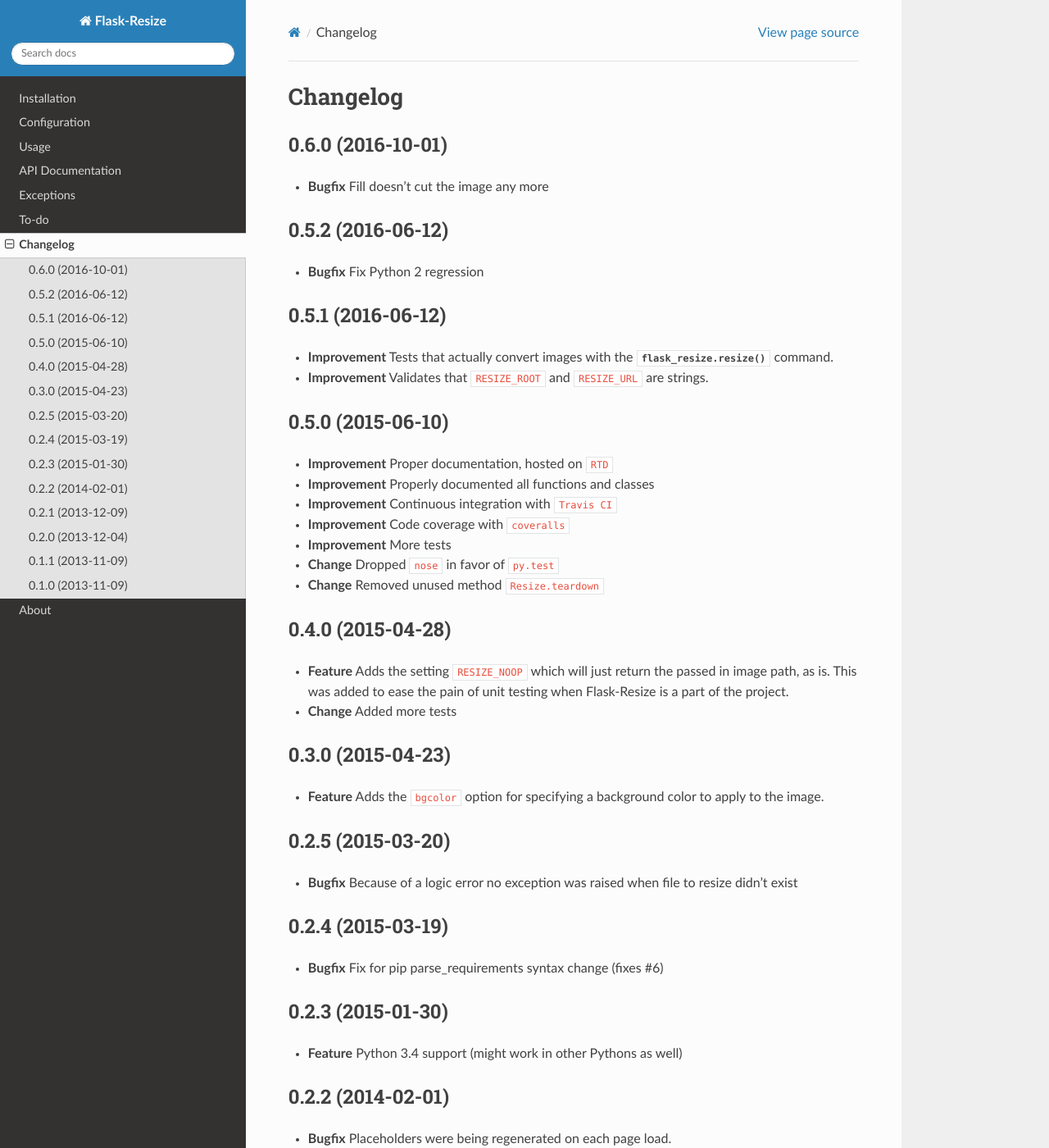
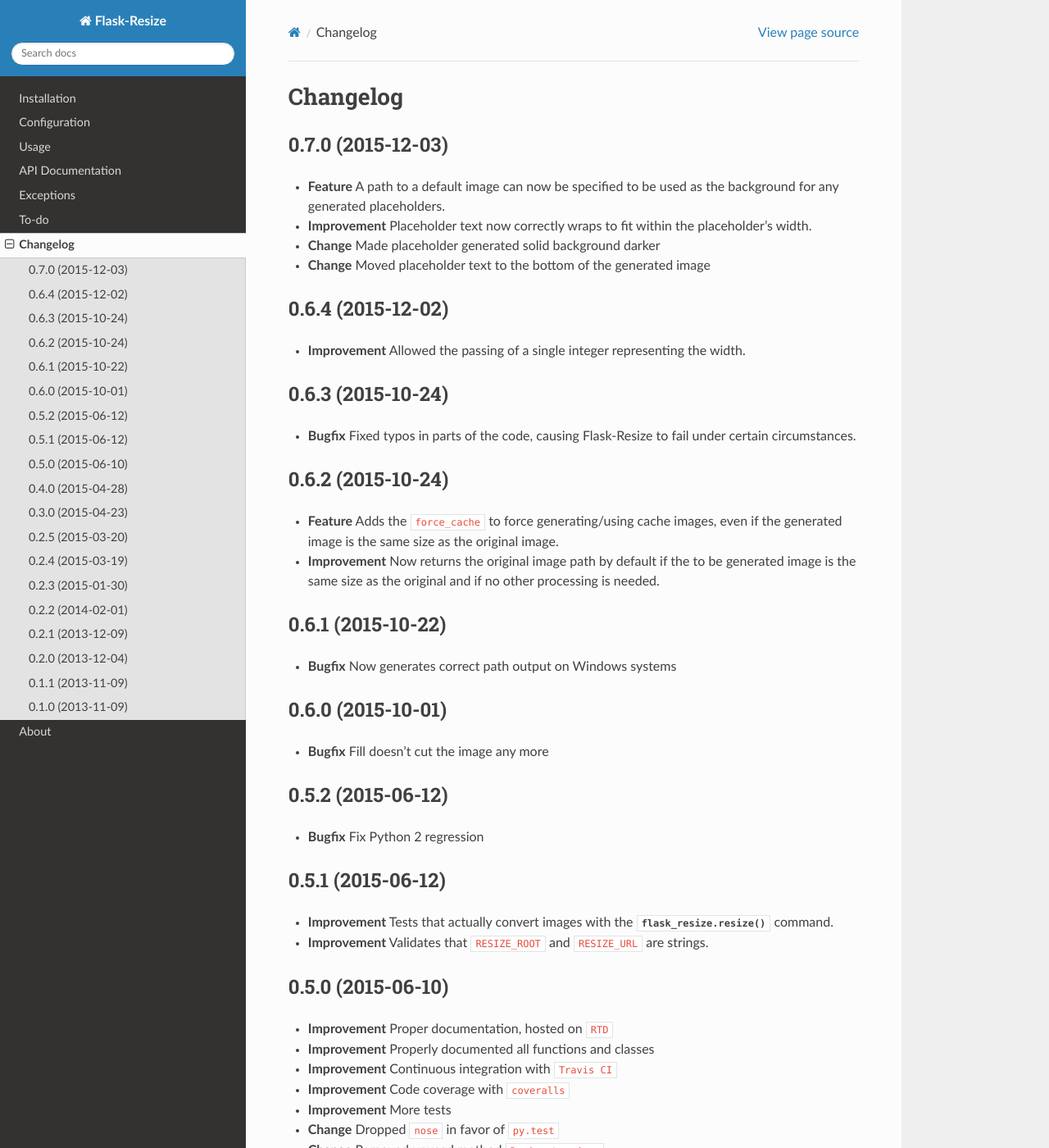
Before and after one commit to jacobsvante/Flask-Resize, a Sphinx documentation site: the page built from docs/changelog.rst, in a window 1280 px wide and 1400 px high. Shown: the whole window at 82% size. Built offline with Sphinx 7.4.7 and the Read the Docs theme 2.0.0, drawn with Linux system fonts in a browser that asks for light colours; the version number could not be read and is left out.

Commit message:
Updated the docs.

```diff
--- a/docs/changelog.rst
+++ b/docs/changelog.rst
@@ -1,17 +1,54 @@
 Changelog
 =========
 
-0.6.0 (2016-10-01)
+0.7.0 (2015-12-03)
+------------------
+
+-  **Feature** A path to a default image can now be specified to be
+   used as the background for any generated placeholders.
+-  **Improvement** Placeholder text now correctly wraps to fit within
+   the placeholder's width.
+-  **Change** Made placeholder generated solid background darker
+-  **Change** Moved placeholder text to the bottom of the generated image
+
+0.6.4 (2015-12-02)
+------------------
+
+-  **Improvement** Allowed the passing of a single integer
+   representing the width.
+
+0.6.3 (2015-10-24)
+------------------
+
+-  **Bugfix** Fixed typos in parts of the code, causing Flask-Resize
+   to fail under certain circumstances.
+
+0.6.2 (2015-10-24)
+------------------
+
+-  **Feature** Adds the ``force_cache`` to force generating/using
+   cache images, even if the generated image is the same size as the
+   original image.
+-  **Improvement** Now returns the original image path by default if the
+   to be generated image is the same size as the original and if no
+   other processing is needed.
+
+0.6.1 (2015-10-22)
+------------------
+
+- **Bugfix** Now generates correct path output on Windows systems
+
+0.6.0 (2015-10-01)
 ------------------
 
 - **Bugfix** Fill doesn't cut the image any more
 
-0.5.2 (2016-06-12)
+0.5.2 (2015-06-12)
 ------------------
 
 - **Bugfix** Fix Python 2 regression
 
-0.5.1 (2016-06-12)
+0.5.1 (2015-06-12)
 ------------------
 
 - **Improvement** Tests that actually convert images with the :func:`flask_resize.resize` command.
--- a/docs/configuration.rst
+++ b/docs/configuration.rst
@@ -81,3 +81,9 @@
 
 .. versionadded:: 0.4.0
    ``RESIZE_NOOP`` was added.
+
+Note for Windows users
+~~~~~~~~~~~~~~~~~~~~~~
+
+When specifying any path or url, you should always use Unix style path
+seperators. ie. Use forwardslash ``/`` instead of backslash ``\``
--- a/docs/usage.rst
+++ b/docs/usage.rst
@@ -122,3 +122,6 @@
 Whether to force the image generator to always use the image cache, even
 if the transformation would return the same image. If false, will return
 the original image path.
+
+.. versionadded:: 0.6.2
+   ``force_cache`` was added.
--- a/flask_resize/__init__.py
+++ b/flask_resize/__init__.py
@@ -268,12 +268,14 @@
     bg_fill = (128, ) * 3
     if placeholder_image_path is not None:
         img = Image.open(placeholder_image_path)
+        placeholder_width, placeholder_height = img.size
     else:
         img = Image.new('RGB', (placeholder_width, placeholder_height), bg_fill)
     draw = ImageDraw.Draw(img)
     font = ImageFont.truetype(_get_package_path('DroidSans.ttf'), size=22)
     wrapped_text = _wrap_placeholder_text(placeholder_text,
         placeholder_width, draw, font)
+    print wrapped_text
     text_width, text_height = draw.textsize(wrapped_text, font=font)
     draw.text((((placeholder_width - text_width) / 2),
                ((placeholder_height - text_height) - 10)),
```
Also changed, not shown: docs/todo.rst (+1 -6 lines).
